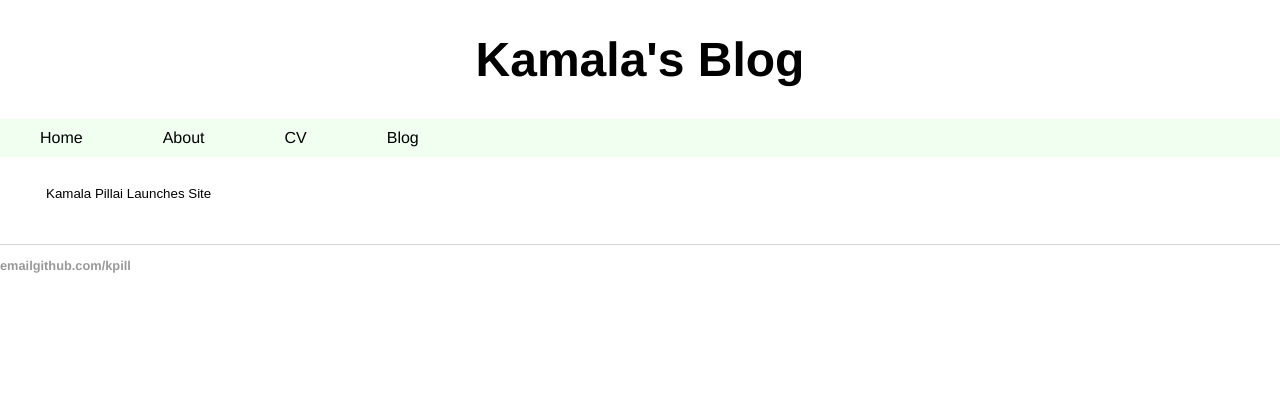
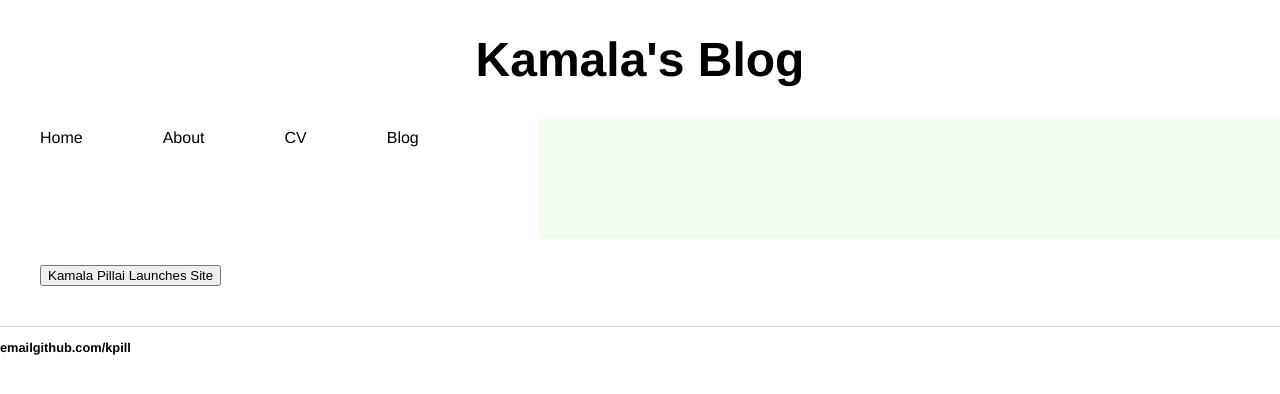
Before and after one commit to kpill/kpill.github.io, a Jekyll site: the page built from index.html, in a window 1280 px wide. Shown: the top 394 px of the page. Built offline with Jekyll 4.4.1, drawn with Linux system fonts in a browser that asks for light colours.

Commit message:
Update main.css

```diff
--- a/css/main.css
+++ b/css/main.css
@@ -80,8 +80,13 @@
     list-style: none;
 }
 
-.post-button {
+a:link, a:visited {
 	background-color: white;
-	border: pink;
-	color: Black;
+	color: black;
+	height: 100px;
+	width: 100%;
 }
+
+a:hover, a:active {
+	text-decoration: underline;
+}
```
